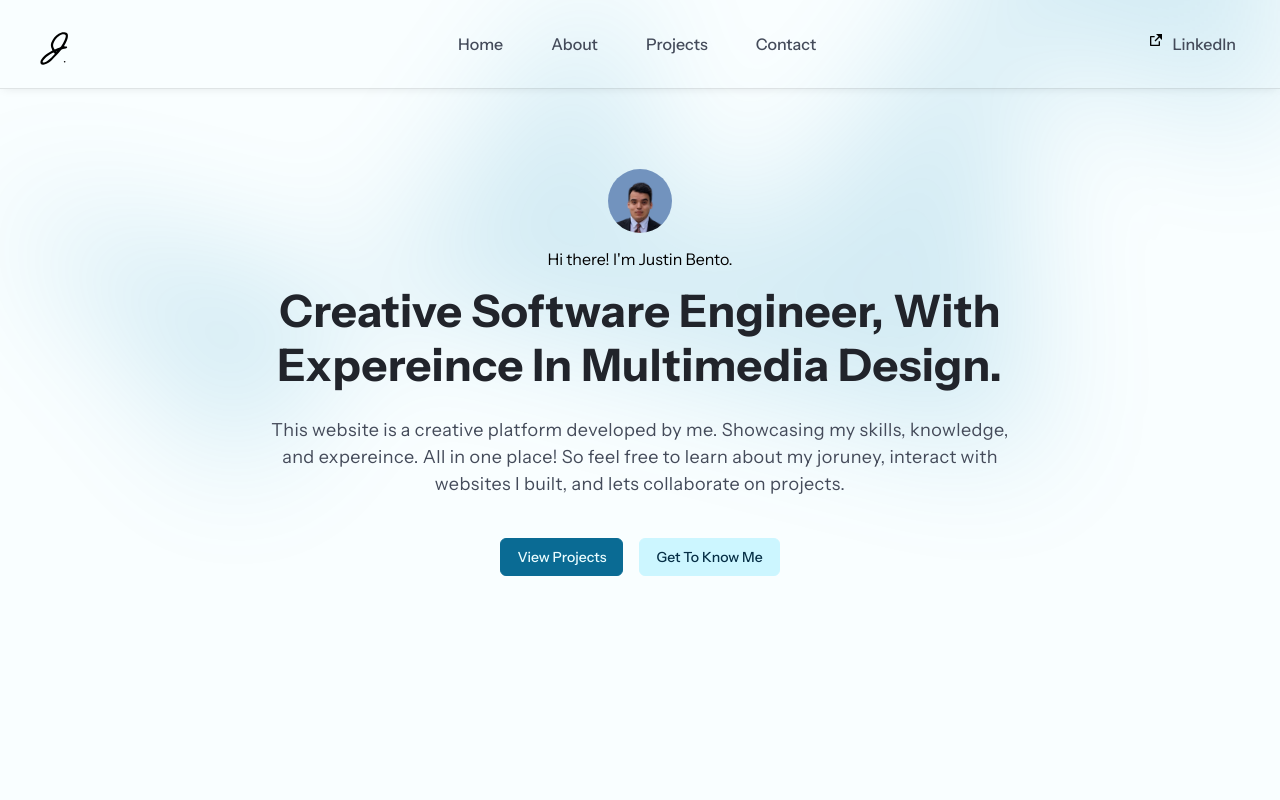
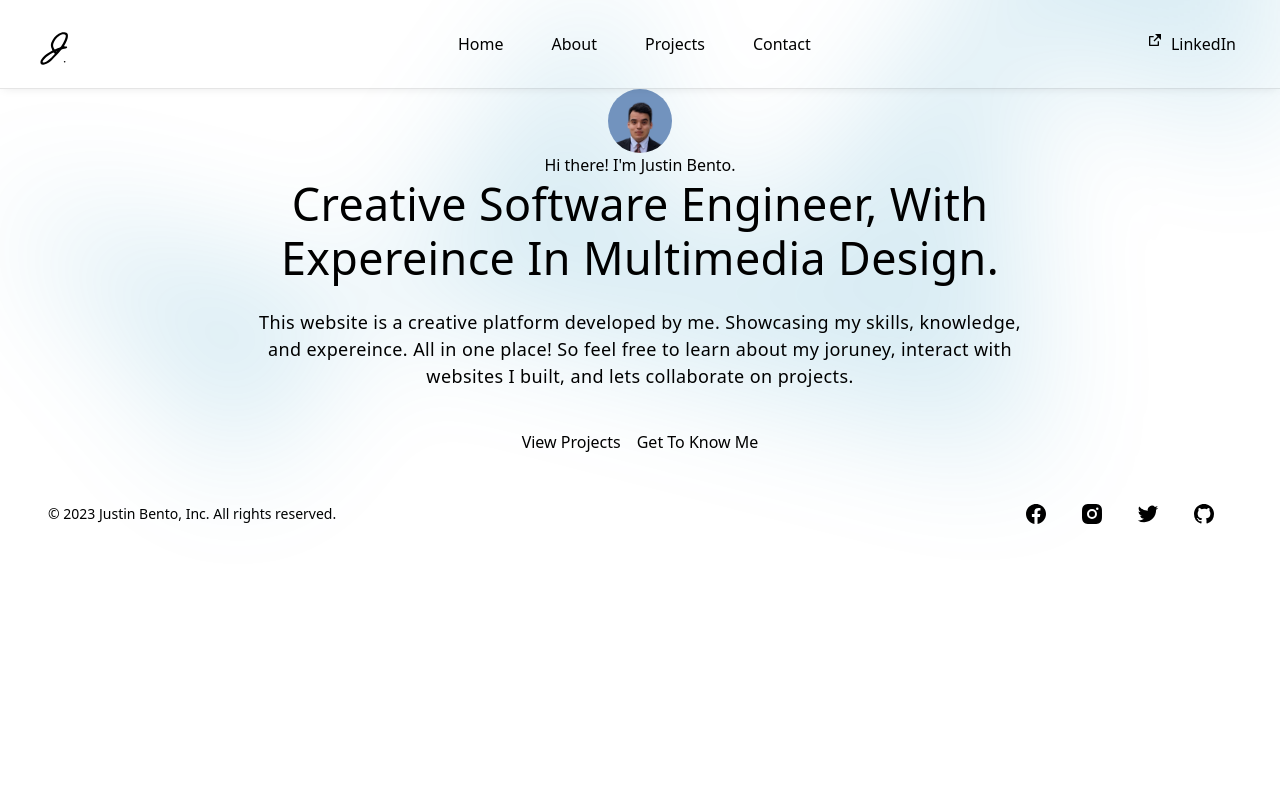
Before and after one commit to Justin-Bento/portfolio, a Next.js app: page / in a window 1280 px wide. Shown: the top 800 px of the page. Built offline with nearby package versions, Linux system fonts and the light colour scheme; no server answers.

Commit message:
Add the Tailwind directives to your CSS

```diff
--- a/styles/globals.css
+++ b/styles/globals.css
@@ -1,148 +1,3 @@
-:root {
-  --primary-50: #ebfdff;
-  --primary-100: #ccf6ff;
-  --primary-200: #a3eeff;
-  --primary-300: #63defd;
-  --primary-400: #1ac5f4;
-  --primary-500: #00ace0;
-  --primary-600: #0382b5;
-  --primary-700: #0a6b94;
-  --primary-800: #125878;
-  --primary-900: #144a66;
-  --primary-950: #062f46;
-  /*  */
-  --gray-50: #f4f6f7;
-  --gray-100: #e2e6eb;
-  --gray-200: #c9cfd8;
-  --gray-300: #a3aebd;
-  --gray-400: #76859a;
-  --gray-500: #64748b;
-  --gray-600: #4e596c;
-  --gray-700: #444b5a;
-  --gray-800: #3d424d;
-  --gray-900: #363a43;
-  --gray-950: #21242b;
-}
-
-@font-face {
-  font-family: "Instrument Sans";
-  font-weight: 100 900;
-  font-display: block;
-  font-style: normal;
-  font-named-instance: "Regular";
-  src: url("/fonts/InstrumentSans.ttf") format("truetype");
-}
-@font-face {
-  font-family: "Instrument Sans";
-  font-weight: 100 900;
-  font-display: block;
-  font-style: italic;
-  font-named-instance: "Italic";
-  src: url("/fonts/InstrumentSans-Italic.ttf") format("truetype");
-}
-html body {
-  margin: 0rem;
-  padding: 0rem;
-  background-color: hsla(186, 100%, 96%, 0.3);
-  font-family: "Instrument Sans", sans-serif;
-}
-.container {
-  margin: 4rem auto;
-  padding: 1rem;
-  max-width: 1280px;
-  min-height: 100vh;
-}
-.headline {
-  margin: 0rem 0rem 0rem 0rem;
-  padding: 1rem 0rem 0rem 0rem;
-  font-size: clamp(1.8rem, 5vw, 2.5rem);  /* 36px */
-  text-transform: capitalize;
-  line-height: 2rem; /* 40px */
-  color: var(--gray-950);
-}
-.body {
-  margin: 0rem 0rem 0rem 0rem;
-  padding: 0.5rem 0rem 1rem 0rem;
-  font-size: clamp(0.875rem, 5vw, 1rem);  /* 36px */
-  line-height: 1.7rem; /* 28px */
-  color: var(--gray-700);
-}
-.btn_primary {
-  width: 100%;
-  padding: 0.5rem 1rem;
-  border-radius: 0.375rem;
-  border: 1px solid var(--primary-700);
-  color: var(--primary-50);
-  background-color: var(--primary-700);
-  font-size: 0.875rem;
-  line-height: 1.25rem;
-  font-weight: 500;
-  text-decoration: none;
-  display: inline-flex;
-  justify-content: center;
-  align-items: center;
-  transition-property: color, background-color, border-color, text-decoration-color, fill, stroke;
-  transition-timing-function: cubic-bezier(0.4, 0, 0.2, 1);
-  transition-duration: 300ms;
-}
-.btn_secondary {
-  width: 100%;
-  padding: 0.5rem 1rem;
-  border-radius: 0.375rem;
-  border: 1px solid var(--primary-100);
-  color: var(--primary-950);
-  background-color: var(--primary-100);
-  font-size: 0.875rem;
-  line-height: 1.25rem;
-  font-weight: 500;
-  text-decoration: none;
-  display: inline-flex;
-  justify-content: center;
-  align-items: center;
-  transition-property: color, background-color, border-color, text-decoration-color, fill, stroke;
-  transition-timing-function: cubic-bezier(0.4, 0, 0.2, 1);
-  transition-duration: 300ms;
-}
-.btn_primary:hover {
-  cursor: pointer;
-  opacity: 0.8;
-}
-.btn_secondary:hover {
-  cursor: pointer;
-  opacity: 0.8;
-}
-.fadeInAnimation {
-  animation: fadeInAnimation ease 3s;
-  animation-iteration-count: 1;
-  animation-fill-mode: forwards;
-}
-.order1  {
-  order: 1
-}
-.order2 {
-  order: 2
-}
-@keyframes fadeInAnimation {
-  0% {
-      opacity: 0;
-  }
-  100% {
-      opacity: 1;
-  }
-}
-@media (min-width: 1024px) {
-  .headline {
-    font-size: 2.25rem; /* 36px */
-    line-height: 2.5rem; /* 40px */
-  }
-  .body {
-    font-size: 1.25rem; /* 20px */
-    line-height: 1.75rem; /* 28px */
-  }
-  .btn_primary {
-    width: auto;
-  }
-  .btn_secondary {
-    width: auto;
-  }
-}
+@tailwind base;
+@tailwind components;
+@tailwind utilities;
```
